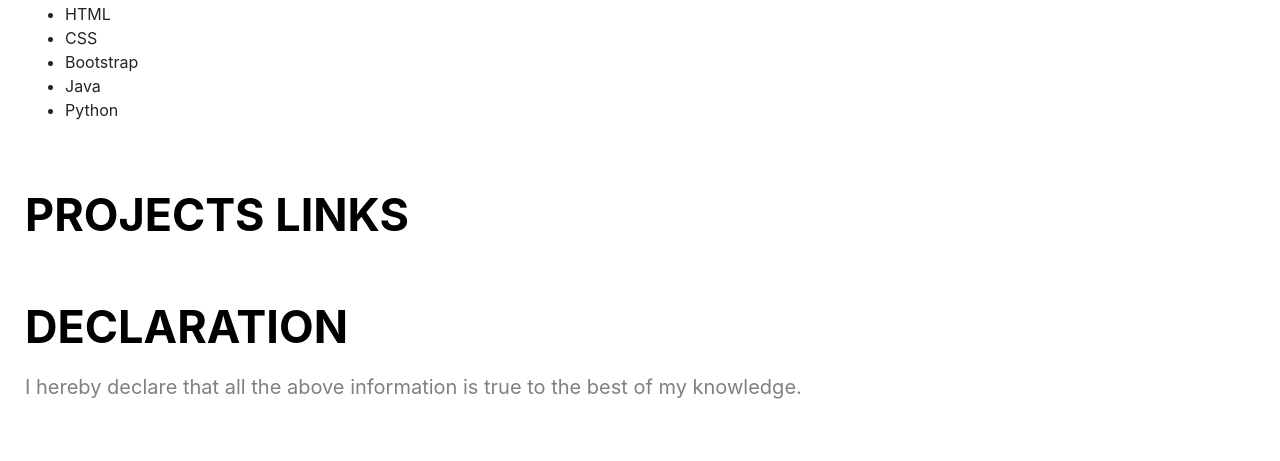
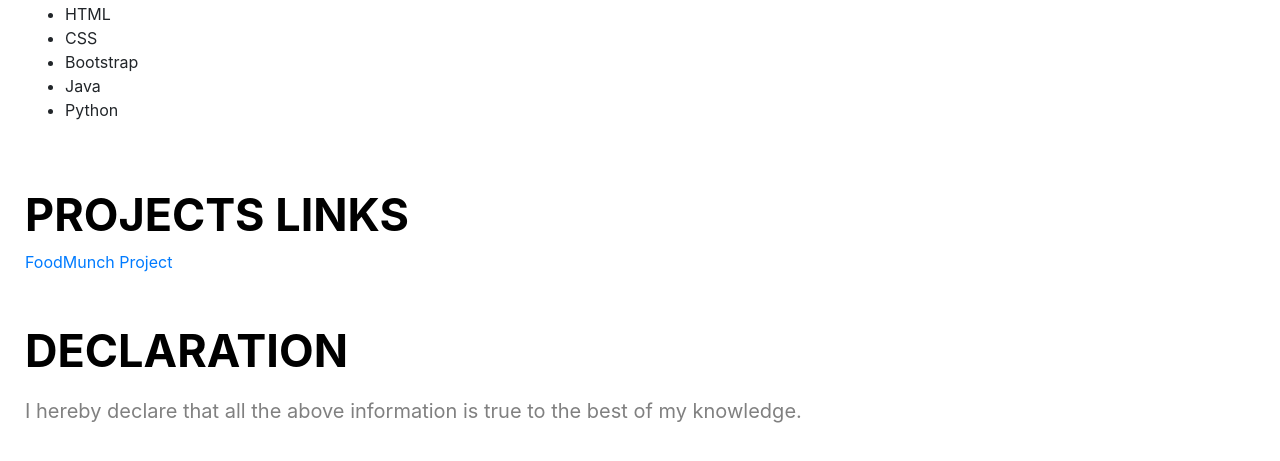
Before and after one commit to swathi39/index, a plain HTML site: page index.html in a window 1280 px wide. Shown: the part 1093-1554 px from the top of the page. Drawn offline with nearby package versions, Linux system fonts and the light colour scheme.

Commit message:
Add files via upload

```diff
--- a/index.html
+++ b/index.html
@@ -133,6 +133,9 @@
     <div>
         <div class="sec-part" id="projectssec">
             <h1 class="main-head">PROJECTS LINKS</h1>
+            <div>
+                <a href="https://swathi39.github.io/foodmunch/" target="_blank">FoodMunch Project</a>
+            </div>
         </div>
     </div>
     <div>
```
